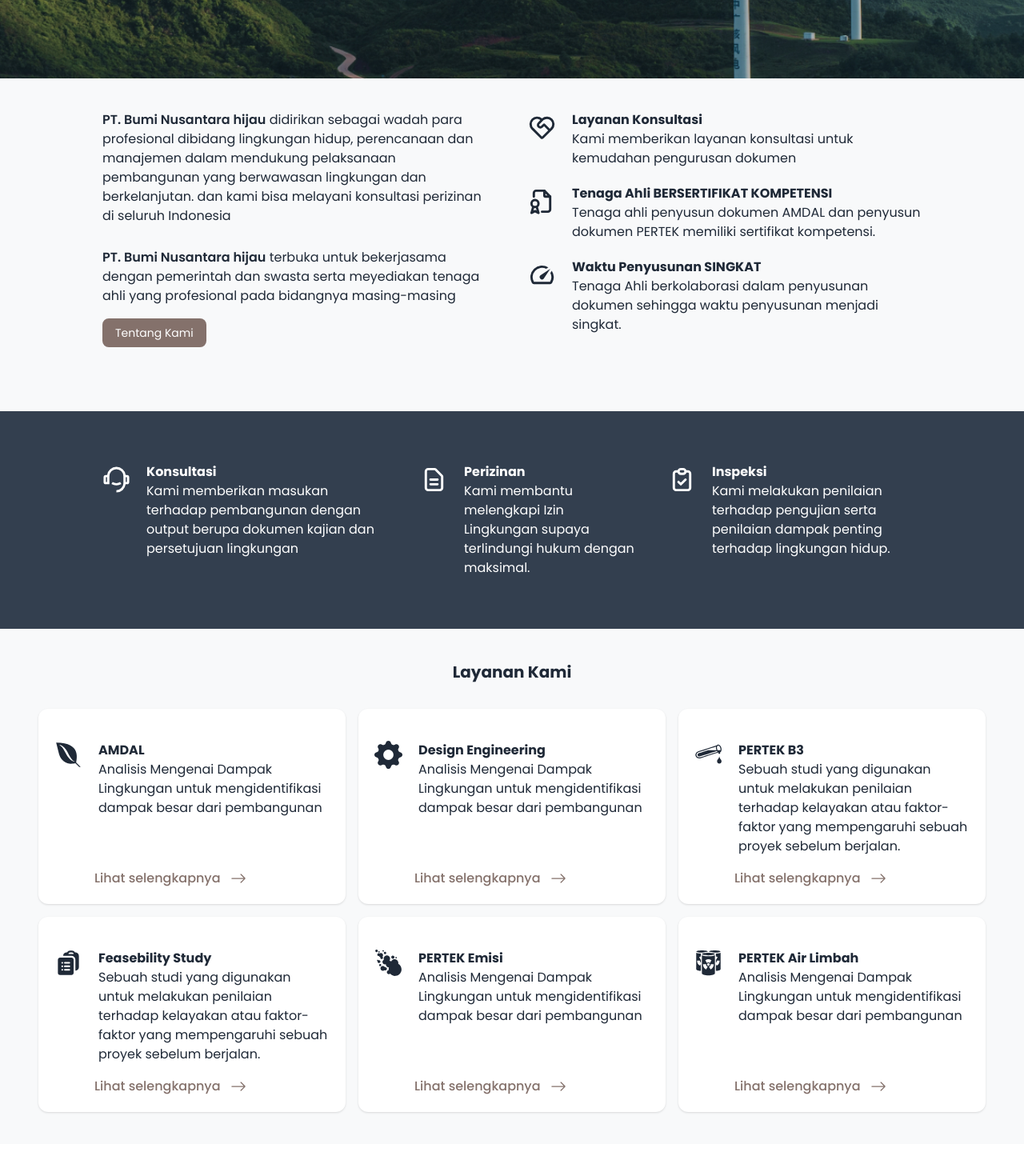
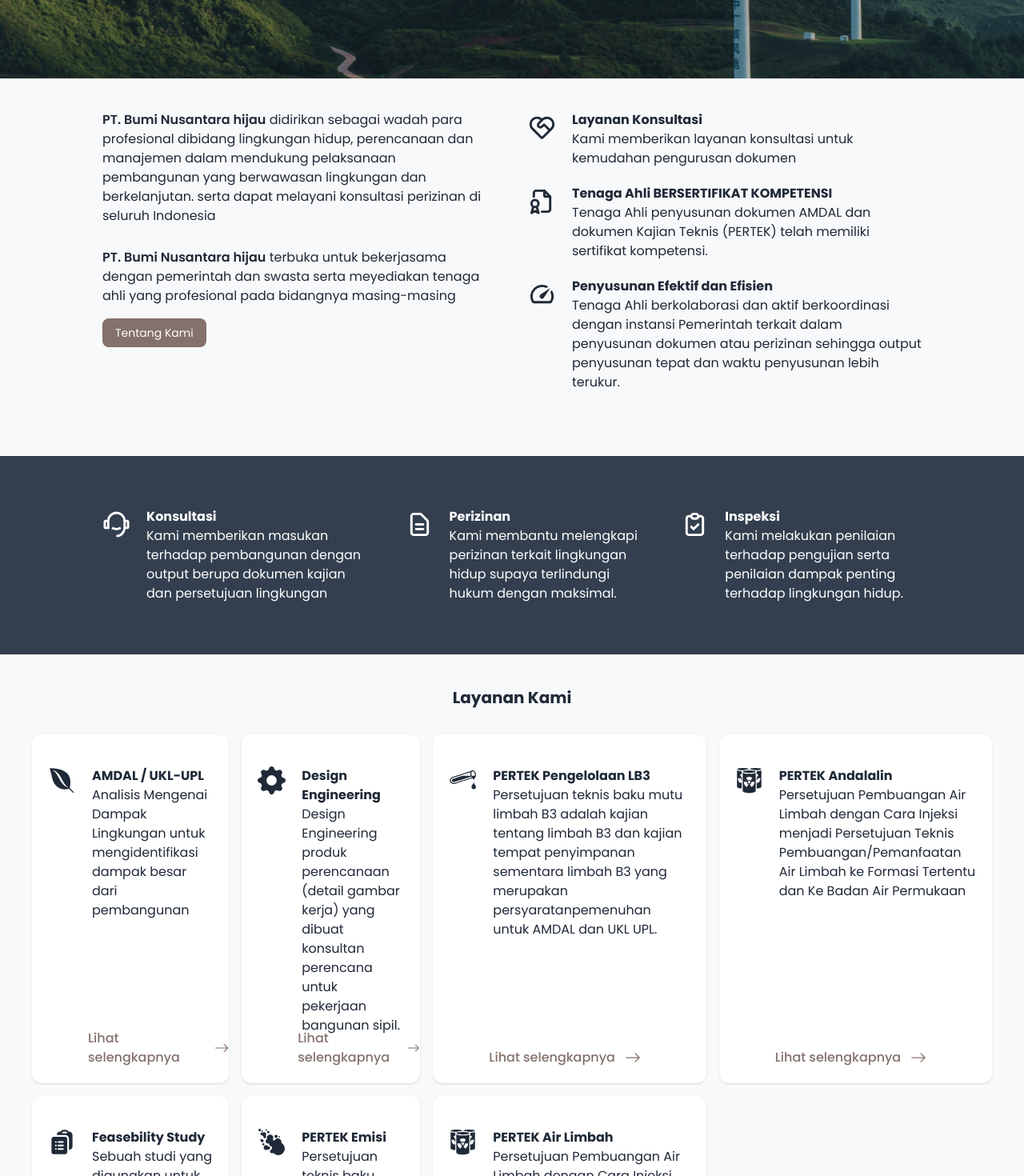
Before and after one commit to Zaldee69/bumi-nusantara-hijau-cp, a Next.js app: page / in a window 1280 px wide. Shown: the part 700-2170 px from the top of the page at 80% size. Built offline with nearby package versions, Linux system fonts and the light colour scheme.

Commit message:
add some page

```diff
--- a/components/About.tsx
+++ b/components/About.tsx
@@ -12,7 +12,7 @@
       <div className="flex-1"  >
         <AboutTypography
           boldText="PT. Bumi Nusantara hijau"
-          normalText="didirikan sebagai wadah para profesional dibidang lingkungan hidup, perencanaan dan manajemen dalam mendukung pelaksanaan pembangunan yang berwawasan lingkungan dan berkelanjutan. dan kami bisa melayani konsultasi perizinan di seluruh Indonesia"
+          normalText="didirikan sebagai wadah para profesional dibidang lingkungan hidup, perencanaan dan manajemen dalam mendukung pelaksanaan pembangunan yang berwawasan lingkungan dan berkelanjutan. serta dapat melayani konsultasi perizinan di seluruh Indonesia"
         />
         <AboutTypography
           boldText="PT. Bumi Nusantara hijau"
@@ -33,12 +33,12 @@
         <Advantage
           Icon={<TbFileCertificate className="mt-1" size={35} />}
           title="Tenaga Ahli BERSERTIFIKAT KOMPETENSI"
-          subtitle="Tenaga ahli penyusun dokumen AMDAL dan penyusun dokumen PERTEK memiliki sertifikat kompetensi."
+          subtitle="Tenaga Ahli penyusunan dokumen AMDAL dan dokumen Kajian Teknis (PERTEK) telah memiliki sertifikat kompetensi."
         />
         <Advantage
           Icon={<MdOutlineSpeed className="mt-1" size={35} />}
-          title="Waktu Penyusunan SINGKAT"
-          subtitle="Tenaga Ahli berkolaborasi dalam penyusunan dokumen sehingga waktu penyusunan menjadi singkat."
+          title="Penyusunan Efektif dan Efisien"
+          subtitle="Tenaga Ahli berkolaborasi dan aktif berkoordinasi dengan instansi Pemerintah terkait dalam penyusunan dokumen atau perizinan sehingga output penyusunan tepat dan waktu penyusunan lebih terukur."
         />
       </div>
     </div>
--- a/components/Advantages.tsx
+++ b/components/Advantages.tsx
@@ -18,7 +18,7 @@
         <Advantage
           Icon={<HiOutlineDocumentText className="mt-1" size={35} />}
           title="Perizinan"
-          subtitle="Kami membantu melengkapi Izin Lingkungan supaya terlindungi hukum dengan maksimal."
+          subtitle="Kami membantu melengkapi perizinan terkait lingkungan hidup supaya terlindungi hukum dengan maksimal."
           style="text-white"
         />
         <Advantage
--- a/components/Banner.tsx
+++ b/components/Banner.tsx
@@ -8,14 +8,14 @@
       <div>
         <h1 className="md:text-3xl text-xl font-bold" >
           #UrusIzinJadiMudah <br />
-          KONSULTASI ONLINE
+          KONSULTASI ONLINE (Via WhatsApp)
         </h1>
         <p>
-          Konsultasi nyaman dan cepat.<br /> Hubungi Tenaga Ahli kami kapan saja
+          Konsultasi nyaman dan cepat.<br /> Hubungi Kami kapan saja
           ketika anda bingung <br /> mengurus Dokumen Lingkungan hidup.
         </p>
         <Button
-          title="Tentang Kami"
+          title="Konsultasi Sekarang"
           style="bg-secondary text-white px-4 py-2 rounded-lg mt-4 text-sm"
         />
       </div>
--- a/components/Footer.tsx
+++ b/components/Footer.tsx
@@ -1,3 +1,4 @@
+import Link from "next/link";
 import React from "react";
 
 const Footer = () => {
@@ -8,24 +9,41 @@
           PT. BUMI NUSANTARA HIJAU
         </span>
         <a className="text-white">
-          Didirikan sebagai wadah para profesional <br /> dibidang lingkungan hidup,
-           perencanaan dan <br /> manajemen dalam mendukung pelaksanaan <br />
+          Didirikan sebagai wadah para profesional <br /> dibidang lingkungan
+          hidup, perencanaan da <br /> manajemen dalam mendukung pelaksanaan{" "}
+          <br />
           pembangunan yang berwawasan lingkungan <br /> dan berkelanjutan.
         </a>
       </div>
       <div>
         <span className="footer-title">Tentang Kami</span>
-        <a className="link link-hover">Tentang PT. BPN</a>
-        <a className="link link-hover">Kontak</a>
+        <Link href="/tentang">
+          <p className="link link-hover">Tentang PT. BPN</p>
+        </Link>
+        <Link href="/kontak">
+          <p className="link link-hover">Kontak</p>
+        </Link>
       </div>
       <div>
         <span className="footer-title">Layanan</span>
-        <a className="link link-hover">AMDAL</a>
-        <a className="link link-hover">Design Engineering</a>
-        <a className="link link-hover">Feasebility Study</a>
-        <a className="link link-hover">PERTEK Pemanfaatan Air Limbah</a>
-        <a className="link link-hover">PERTEK Pembuangan Emisi</a>
-        <a className="link link-hover">PERTEK Pembuangan Air Limbah ke laut</a>
+        <Link href="/amdal">
+          <p className="link link-hover">AMDAL</p>
+        </Link>
+        <Link href="/de">
+          <p className="link link-hover">Design Engineering</p>
+        </Link>
+        <Link href="/fe">
+          <p className="link link-hover">Feasebility Study</p>
+        </Link>
+        <Link href="/pertek/b3">
+          <p className="link link-hover">PERTEK B3</p>
+        </Link>
+        <Link href="/pertek/emisi">
+          <p className="link link-hover">PERTEK Emisi</p>
+        </Link>
+        <Link href="pertek/limbah">
+          <p className="link link-hover">PERTEK Air Limbah</p>
+        </Link>
       </div>
       <div>
         <span className="footer-title">Hubungi Kami</span>
@@ -42,3 +60,15 @@
 };
 
 export default Footer;
+
+
+
+const Footerris = () => {
+  return (
+    <div className="J" >
+      J. Asrama Komplek Bumi Asri Blok C No. 27-28, <br/> Medan,
+      Sumatera Utara 20126 <br/>
+      Phone: 0822536554721
+    </div>
+  )
+}
--- a/components/Navbar.tsx
+++ b/components/Navbar.tsx
@@ -31,19 +31,28 @@
               <LinkTo title="Beranda" href="/" />
             </li>
             <li>
-              <LinkTo title="Tentang Kami" href="/tentang-kami" />
+              <LinkTo title="Tentang Kami" href="/tentang" />
             </li>
             <li>
-              <LinkTo title="Kontak Kami" href="/kontak-kami" />
+              <LinkTo title="Kontak Kami" href="/kontak" />
             </li>
             <li>
               <LinkTo title="AMDAL" href="/amdal" />
             </li>
             <li>
-              <LinkTo title="PERTEK" href="/pertek" />
+              <LinkTo title="PERTEK B3" href="/pertek-b3" />
             </li>
             <li>
-              <LinkTo title="Design Engineering" href="/design-engineering" />
+              <LinkTo title="PERTEK Emisi" href="/pertek/emisi" />
+            </li>
+            <li>
+              <LinkTo title="PERTEK Air Limbah" href="/pertek/limbah" />
+            </li>
+            <li>
+              <LinkTo title="Design Engineering" href="/de" />
+            </li>
+            <li>
+              <LinkTo title="Feasebility Study" href="/fs" />
             </li>
           </ul>
         </div>
--- a/components/Services.tsx
+++ b/components/Services.tsx
@@ -11,7 +11,7 @@
       <h1 className="text-center text-xl font-bold">Layanan Kami</h1>
       <div className="grid md:grid-rows-2 sm:grid-rows-3 sm:grid-flow-col justify-center grid-flow-row gap-4 mt-8">
         <ServiceCard
-          title="AMDAL"
+          title="AMDAL / UKL-UPL"
           subtitle="Analisis Mengenai Dampak Lingkungan untuk mengidentifikasi dampak besar dari pembangunan"
           Icon={<FaEnvira size={35} />}
         />
@@ -22,22 +22,27 @@
         />
         <ServiceCard
           title="Design Engineering"
-          subtitle="Analisis Mengenai Dampak Lingkungan untuk mengidentifikasi dampak besar dari pembangunan"
+          subtitle="Design Engineering produk perencanaan (detail gambar kerja) yang dibuat konsultan perencana untuk pekerjaan bangunan sipil."
           Icon={<BsGearFill size={35} />}
         />
         <ServiceCard
           title="PERTEK Emisi"
-          subtitle="Analisis Mengenai Dampak Lingkungan untuk mengidentifikasi dampak besar dari pembangunan"
+          subtitle="Persetujuan teknis baku mutu emisi adalah kajian tentang mutu emisi yang merupakan persyaratan pemenuhan untuk AMDAL dan UKL UPL."
           Icon={<GiChemicalBolt size={35} />}
           />
         <ServiceCard
-          title="PERTEK B3"
-          subtitle="Sebuah studi yang digunakan untuk melakukan penilaian terhadap kelayakan atau faktor-faktor yang mempengaruhi sebuah proyek sebelum berjalan."
+          title="PERTEK Pengelolaan LB3"
+          subtitle="Persetujuan teknis baku mutu limbah B3 adalah kajian tentang limbah B3 dan kajian tempat penyimpanan sementara limbah B3 yang merupakan persyaratanpemenuhan untuk AMDAL dan UKL UPL."
           Icon={<GiChemicalDrop size={35} />}
           />
         <ServiceCard
           title="PERTEK Air Limbah"
-          subtitle="Analisis Mengenai Dampak Lingkungan untuk mengidentifikasi dampak besar dari pembangunan"
+          subtitle="Persetujuan Pembuangan Air Limbah dengan Cara Injeksi menjadi Persetujuan Teknis Pembuangan/Pemanfaatan Air Limbah ke Formasi Tertentu dan Ke Badan Air Permukaan"
+          Icon={<GiNuclearWaste size={35} />}
+          />
+        <ServiceCard
+          title="PERTEK Andalalin"
+          subtitle="Persetujuan Pembuangan Air Limbah dengan Cara Injeksi menjadi Persetujuan Teknis Pembuangan/Pemanfaatan Air Limbah ke Formasi Tertentu dan Ke Badan Air Permukaan"
           Icon={<GiNuclearWaste size={35} />}
           />
           </div>
--- a/molecules/DropdownLinks.tsx
+++ b/molecules/DropdownLinks.tsx
@@ -8,10 +8,19 @@
         <LinkTo title="AMDAL" href="/amdal" />
       </li>
       <li>
-        <LinkTo title="PERTEK" href="/pertek" />
+        <LinkTo title="PERTEK B3" href="/pertek-b3" />
       </li>
       <li>
-        <LinkTo title="Design Engineering" href="/design-engineering" />
+        <LinkTo title="PERTEK Emisi" href="/pertek/emisi" />
+      </li>
+      <li>
+        <LinkTo title="PERTEK Air Limbah" href="/pertek/limbah" />
+      </li>
+      <li>
+        <LinkTo title="Design Engineering" href="/de" />
+      </li>
+      <li>
+        <LinkTo title="Feasebility Study" href="/fs" />
       </li>
     </ul>
   );
--- /dev/null
+++ b/pages/amdal.tsx
@@ -0,0 +1,56 @@
+import React from 'react'
+import Head from 'next/head';
+import { Templates } from '../templates/Templates'
+import Button from '../atoms/Button';
+
+const Amdal = () => {
+  return (
+    <>
+    <Head>
+        <title>Pengurusan AMDAL / UKL-UPL - PT. Bumi Nusantara Hijau</title>
+        <meta name="description" content="Generated by create next app" />
+        <meta name="viewport" content="width=device-width, initial-scale=1" />
+        <link rel="icon" href="/favicon.ico" />
+      </Head>
+      <Templates>
+      <main className="bg-[#F8F9FA] py-10 pt-16 md:px-32" >
+        <div>
+            <h1 className="md:text-2xl font-bold text-xl mb-2" >Pengurusan AMDAL / UKL-UPL </h1>
+            <p>Analisis Mengenai Dampak Lingkungan atau AMDAL / UKL-UPL adalah kajian mengenai dampak besar penting dari suatu usaha kegiatan/ pembangunan yang direncanakan pada lingkungan hidup yang diperlukan bagi proses pengambilan keputusan tentang penyelenggaraan Pembangunan atau kegiatan di Indonesia.</p>
+            <h2 className="md:text-xl text-md mt-10 font-bold" >Hasil keluaran AMDAL / UKL-UPL</h2>
+            <ul className="mt-2" >
+                <li>1. Formulir Kerangka Acuan</li>
+                <li>2. Dokumen ANDAL, RKL & RPL</li>
+                <li>3. Dokumen ADDENDUM ANDAL, RKL & RPL</li>
+                <li>4. Formulir UKL-UPL</li>
+                <li>5. Dokumen DELH-DPLH</li>
+                <li>6. Laporan / Monitoring berkala pasca Persetujuan Lingkungan</li>
+                <li>7. Pengintegrasian PERTEK dan rincian teknis penyimpanan LB3 kedalam Persetujuan Lingkungan</li>
+                <li>8. Persetujuan lingkungan dari KLHK atau Dinas Lingkungan Hidup</li>
+            </ul>
+            <h2 className="md:text-xl text-md mt-10 font-bold" >Persyaratan</h2>
+            <ul className="mt-2" >
+                <li>1. Foto copy akte pendirian perusahaan dan perubahannya</li>
+                <li>2. Foto copy sertifikat tanah/ surat tanah</li>
+                <li>3. Foto copy TKPRD dari dinas tata ruang</li>
+                <li>4. Foto copy/soft copy master plan dari dinas tata ruang</li>
+                <li>5. Gambar arsitektur dan struktur (soft copy/hard copy)</li>
+                <li>6. Buku laporan perencanaan (M/E)</li>
+                <li>7. Buku penyelidikan tanah (soil investigation)</li>
+                <li>8. Gambar perspektif tampak bangunan (warna)</li>
+                <li>9. Jadwal pelaksanaan konstruksi/pembangunan</li>
+                <li>10. Struktur organisasi proyek</li>
+                <li>11. Persetujuan teknis baku mutu air limbah (pertek air limbah)</li>
+                <li>12. Persetujuan teknis limbah B3 (Pertek B3)</li>
+                <li>13. Persetujuan teknis baku mutu emisi (Pertek emisi)</li>
+                <li>14. Persetujuan Teknis Andalalin (Analisis dampak lalu lintas)</li>
+            </ul>
+            <Button title="Konsultasi Sekarang" style="bg-secondary text-white mt-5 px-5 py-3 rounded-lg" />
+        </div>
+      </main>
+      </Templates>
+    </>
+  )
+}
+
+export default Amdal
--- /dev/null
+++ b/pages/fs.tsx
@@ -0,0 +1,52 @@
+import React from 'react'
+import Head from 'next/head';
+import { Templates } from '../templates/Templates'
+import Button from '../atoms/Button';
+
+const FS = () => {
+  return (
+    <>
+         <Head>
+        <title>Feasebility Study - PT. Bumi Nusantara Hijau</title>
+        <meta name="description" content="Generated by create next app" />
+        <meta name="viewport" content="width=device-width, initial-scale=1" />
+        <link rel="icon" href="/favicon.ico" />
+      </Head>
+        <Templates>
+        <main className="bg-[#F8F9FA] py-10 pt-16 md:px-32" >
+        <div>
+            <h1 className="md:text-2xl font-bold text-xl mb-2" >Feasebility Study (Studi Kelayakan) </h1>
+            <p>Adalah teknik analisis yang digunakan untuk menilai kualitas dari faktor-faktor sebuah proyek, yang meliputi proyek industri/bangunan gedung, pariwisata, perkantoran, usaha & bisnis sektor lainnya.</p>
+            <h2 className="md:text-xl text-md mt-10 font-bold" >Hasil keluaran Feasebility</h2>
+            <ul className="mt-2" >
+                <li>1. Dokumen KA-ANDAL</li>
+                <li>2. Dokumen ANDAL, RKL & RPL</li>
+                <li>3. Persetujuan lingkungan dari Dinas Lingkungan Hidup</li>
+                <li>4. Surat keterangan kelayakan lingkungan (SKKL/PKPLH)</li>
+            </ul>
+            <h2 className="md:text-xl text-md mt-10 font-bold" >Persyaratan</h2>
+            <ul className="mt-2" >
+                <li>1. Foto copy akte pendirian perusahaan dan perubahannya</li>
+                <li>2. Foto copy sertifikat tanah/ surat tanah</li>
+                <li>3. Foto copy TKPRD dari dinas tata ruang</li>
+                <li>4. Foto copy/soft copy master plan dari dinas tata ruang</li>
+                <li>5. Gambar arsitektur dan struktur (soft copy/hard copy)</li>
+                <li>6. Buku laporan perencanaan (M/E)</li>
+                <li>7. Buku penyelidikan tanah (soil investigation)</li>
+                <li>8. Gambar perspektif tampak bangunan (warna)</li>
+                <li>9. Jadwal pelaksanaan konstruksi/pembangunan</li>
+                <li>10. Struktur organisasi proyek</li>
+                <li>11. Persetujuan teknis baku mutu air limbah (pertek air limbah)</li>
+                <li>12. Persetujuan teknis limbah B3 (Pertek B3)</li>
+                <li>13. Persetujuan teknis baku mutu emisi (Pertek emisi)</li>
+                <li>14. Persetujuan Teknis Andalalin (Analisis dampak lalu lintas)</li>
+            </ul>
+            {/* <Button title="Konsultasi Sekarang" style="bg-secondary text-white mt-5 px-5 py-3 rounded-lg" /> */}
+        </div>
+      </main>
+        </Templates>
+    </>
+  )
+}
+
+export default FS
--- a/pages/tentang.tsx
+++ b/pages/tentang.tsx
@@ -118,25 +118,10 @@
           <img
             alt="Pertamina Power"
             className="h-[90px] mx-auto md:mx-0"
-            src="/assets/images/pajak.png"
+            src="/assets/images/Pajak.png"
             height={25}
             width={100}
           />
-          <div className="flex flex-col gap-5" >
-            <div className="flex flex-col md:text-start text-center" >
-              <p className="font-semibold text-secondary" >
-              NOMOR POKOK WAJIB PAJAK
-              </p>
-              <span>Nomor: 75.060.957.0-124.000</span>
-            </div>
-            <div className="flex flex-col md:text-start text-center" >
-              <p className="font-semibold text-secondary" >
-              Surat Pengukuhan Pengusaha Kena Pajak
-              </p>
-              <span>Nomor: 5, 08 Juli 2015</span>
-              <span>Nomor: S-56PKP/WPJ.01/KP.0803/2018</span>
-            </div>
-            </div>
           </div>
           </div>
           <Form/>
```
